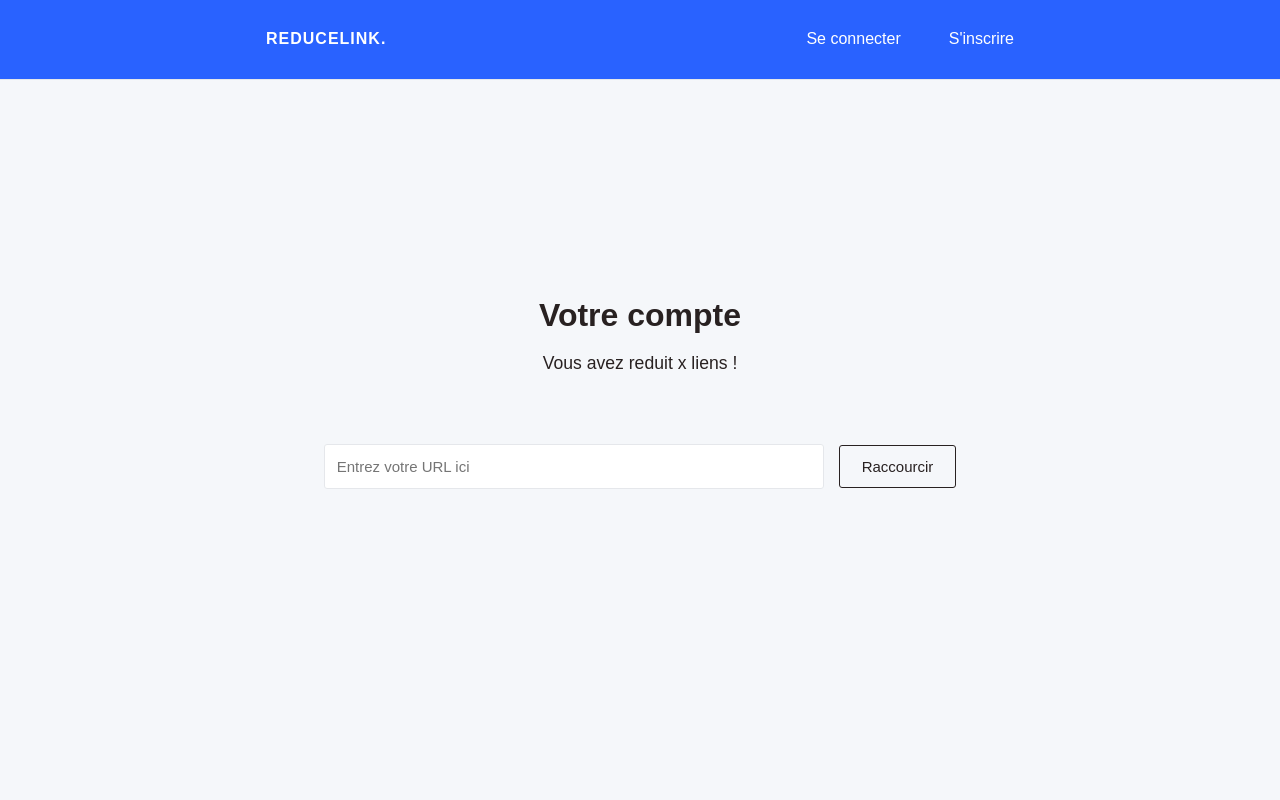
After one commit to ZeAmine/auth-project, a PHP site: page /profile.php in a window 1280 px wide. The commit adds this page. Run offline with PHP 8.4, Linux system fonts and the light colour scheme.

Commit message:
Update files

```diff
--- a/header.php
+++ b/header.php
@@ -1,4 +1,4 @@
-<?php //session_start(); ?>
+<?php session_start(); ?>
 
 <!DOCTYPE html>
 <html lang="en">
@@ -14,13 +14,22 @@
     <nav>
         <a href="index.php" class="nav-brand">ReduceLink.</a>
         <ul class="nav-items">
-            <?php if (isset($_SESSION["user"])): ?>
-                <li><a href="profil.php">Profil</a></li>
-                <li><a href="logout.php">Se deconnecter</a></li>
-            <?php else: ?>
-                <li><a href="signin.php">Se connecter</a></li>
-                <li><a href="signup.php">S'inscrire</a></li>
-            <?php endif; ?>
+            <?php
+            if (isset($_SESSION["user"])) {
+                echo "<li><a href='/profile.php'>Profil</a></li>";
+                echo "<li><a href='/logout.php'>Se deconnecter</a></li>";
+            } else {
+                echo "<li><a href='signin.php'>Se connecter</a></li>";
+                echo "<li><a href='signup.php'>S'inscrire</a></li>";
+            }
+            ?>
+            <!--            --><?php //if (isset($_SESSION["user"])): ?>
+            <!--                <li><a href="profil.php">Profil</a></li>-->
+            <!--                <li><a href="logout.php">Se deconnecter</a></li>-->
+            <!--            --><?php //else: ?>
+            <!--                <li><a href="signin.php">Se connecter</a></li>-->
+            <!--                <li><a href="signup.php">S'inscrire</a></li>-->
+            <!--            --><?php //endif; ?>
         </ul>
     </nav>
 </header>
--- /dev/null
+++ b/profile.php
@@ -0,0 +1,15 @@
+<?php require_once('header.php') ?>
+
+<section class="body">
+    <div class="inner-body">
+        <h1>Votre compte</h1>
+        <h4 class="info">Vous avez reduit x liens !</h4>
+        <form action="includes/shorturl.inc.php" method="POST" class="form-url">
+            <input type="url" name="input_url" placeholder="Entrez votre URL ici" pattern="https://.*" size="30"
+                   required>
+            <button type="submit" name="submit_url" value="shorten">Raccourcir</button>
+        </form>
+    </div>
+</section>
+
+<?php require_once('footer.php'); ?>
--- a/signin.php
+++ b/signin.php
@@ -1,4 +1,3 @@
-
 <?php require_once('header.php') ?>
 
 <section class="signin">
@@ -16,8 +15,7 @@
         } else if ($_GET["error"] == "wrongpass") {
             echo "<p>Mot de passe incorrect. Veuillez réessayer.</p>";
         } else if ($_GET["error"] == "nouser") {
-//            echo "<p>Ce nom d'utilisateur n'existe pas.</p>";
-            echo "<p>Il manque un nom d'utilisateur fdp.</p>";
+            echo "<p>Ce nom d'utilisateur n'existe pas.</p>";
         }
     }
     ?>
```
Also changed, not shown: includes/functions.inc.php (+2 -13 lines).
